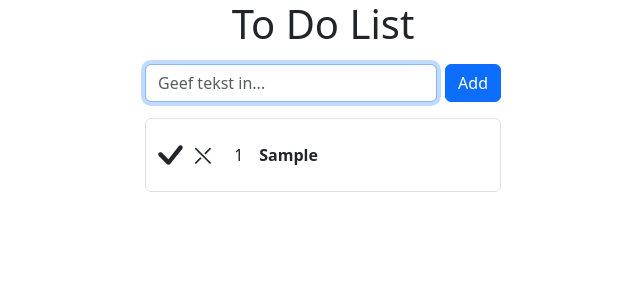
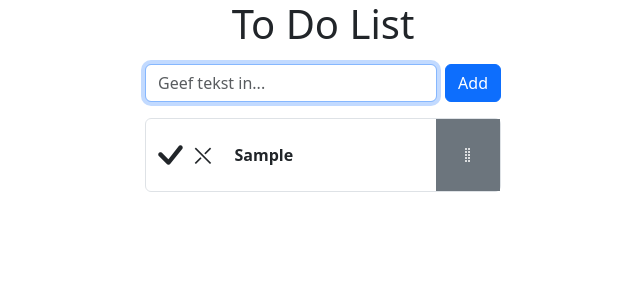
Before and after one commit to natiapreutesei/trellogroepswerk, a Vue app: page / in a window 1280 px wide. Both pictures are taken after typing "Sample" into the empty fields and a click on the button "Add". Shown: the top 300 px of the page, without its empty margins (317-957 px from the left). Built offline with nearby package versions, Linux system fonts and the light colour scheme.

Commit message:
added gripicon

```diff
--- a/src/components/ToDoList.vue
+++ b/src/components/ToDoList.vue
@@ -32,7 +32,7 @@ const { toggleCompleted, deleteToDo } = store;
         <!-- We gebruiken de `v-for` directive om een to-do item voor elk item in onze `toDoList` te renderen. -->
         <ul v-for="toDo in toDoList" :key="toDo.id" class="list-group">
           <li class="list-group-item d-flex flex-row p-0">
-            <div class="d-flex flex-row align-items-center">
+            <div class="d-flex flex-row align-items-center col-3">
               <!-- We binden een click event aan de checkmark span, die `toggleCompleted` aanroept voor het huidige to-do item. -->
               <!-- De `.stop` modifier voorkomt dat het click event wordt "gebubbled" naar hogere elementen. -->
               <span @click.stop="toggleCompleted(toDo.id)"><i class="bi bi-check"></i></span>
@@ -40,14 +40,18 @@ const { toggleCompleted, deleteToDo } = store;
               <!-- We binden een click event aan de delete span, die `deleteToDo` aanroept voor het huidige to-do item. -->
               <span @click="deleteToDo(toDo.id)" class="del-icoon me-3">&#9932;&nbsp;</span>
 
-              <!-- We renderen de id van het to-do item, plus 1 (omdat we starten met tellen vanaf 0). -->
-              <span class="me-3">{{ toDo.id + 1 }}</span>
+
+
+
 
             </div>
 
             <!-- We renderen de tekst van het to-do item. -->
             <!-- Daarnaast gebruiken we Vue's bind directive (`v-bind` of `:`) om conditioneel de `completed` klasse toe te voegen aan het item. -->
-            <span :class="{ completed: toDo.completed }" class="d-flex align-items-center fw-bold">{{ toDo.item }}</span>
+            <div class="d-flex justify-content-between col-9">
+              <span :class="{ completed: toDo.completed }" class="d-flex align-items-center justify-content-start fw-bold">{{ toDo.item }}</span>
+              <span id="gripicon" class="d-flex align-items-center justify-content-end px-4 text-bg-secondary"><i class="bi bi-grip-vertical"></i></span>
+            </div>
 
           </li>
         </ul>
@@ -57,6 +61,10 @@ const { toggleCompleted, deleteToDo } = store;
 </template>
 
 <style scoped>
+#gripicon{
+  cursor:pointer;
+}
+
 .completed{
   text-decoration: line-through;
   text-decoration-color:red;
```
